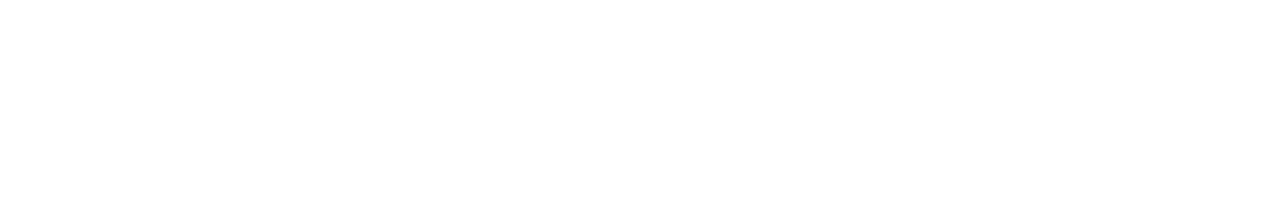
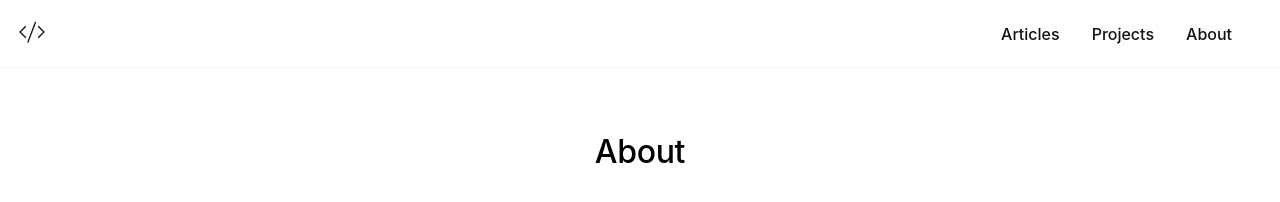
Before and after one commit to braydenk/braydenkilleen.com, a Gatsby site: page /about in a window 1280 px wide. Before the commit this address had no page. Built offline with nearby package versions, Linux system fonts and the light colour scheme; Gatsby itself is replaced by a stand-in of ours.

Commit message:
Project structure

```diff
--- a/src/components/Header.js
+++ b/src/components/Header.js
@@ -1,7 +1,7 @@
-import React from "react"
-import styled from "styled-components"
-import { Link } from "gatsby"
-import logo from "../../static/logo.svg"
+import React from 'react';
+import styled from 'styled-components';
+import { Link } from 'gatsby';
+import logo from '../../static/logo.svg';
 
 const PageHeader = styled.header`
   position: fixed;
@@ -12,42 +12,42 @@ const PageHeader = styled.header`
   background: #fff;
   border-bottom: 1px solid #f4f6f8;
   padding: 1rem;
-`
+`;
 
 const HeaderContainer = styled.div`
   display: flex;
   align-items: center;
   justify-content: space-between;
-`
+`;
 
 const HeaderLogo = styled.img`
   height: 2rem;
   width: 2rem;
-`
+`;
 
-const HeaderNav = styled.nav``
+const HeaderNav = styled.nav``;
 const HeaderNavList = styled.ul`
   margin: 0;
   padding: 0;
   list-style: none;
   display: flex;
-`
+`;
 const HeaderNavListItem = styled.li`
   margin-right: 2rem;
-`
+`;
 
 const HeaderNavListLink = styled(Link)`
   color: #111;
   font-weight: 500;
-  text-decoration: none;
+  text-decoration: ${props => (props.isCurrent ? 'underline' : 'none')};
 
-  :hover {
+  &:hover {
     color: #276ef1;
     text-decoration: none;
   }
-`
+`;
 
-function Header() {
+const Header = () => {
   return (
     <PageHeader>
       <HeaderContainer>
@@ -60,16 +60,16 @@ function Header() {
               <HeaderNavListLink to="/">Articles</HeaderNavListLink>
             </HeaderNavListItem>
             <HeaderNavListItem>
-              <HeaderNavListLink to="/">Projects</HeaderNavListLink>
+              <HeaderNavListLink to="/projects">Projects</HeaderNavListLink>
             </HeaderNavListItem>
             <HeaderNavListItem>
-              <HeaderNavListLink to="/">About</HeaderNavListLink>
+              <HeaderNavListLink to="/about">About</HeaderNavListLink>
             </HeaderNavListItem>
           </HeaderNavList>
         </HeaderNav>
       </HeaderContainer>
     </PageHeader>
-  )
-}
+  );
+};
 
-export default Header
+export default Header;
--- a/src/templates/PageLayout.js
+++ b/src/components/Layout.js
@@ -1,8 +1,7 @@
-import React from "react"
-import Header from "../components/Header"
-import styled from "styled-components"
-
-import { createGlobalStyle } from "styled-components"
+import styled from 'styled-components';
+import React from 'react';
+import { createGlobalStyle } from 'styled-components';
+import Header from './Header';
 
 const GlobalStyle = createGlobalStyle`
   html {
@@ -72,24 +71,22 @@ const GlobalStyle = createGlobalStyle`
     letter-spacing: 0.01em;
     line-height: 1.6;
   }
+`;
 
-`
-
-const ContentContainer = styled.main`
+const Main = styled.main`
   margin-top: 7rem;
   display: flex;
   flex-direction: column;
   justify-content: center;
   align-items: center;
-`
+`;
 
-function PageLayout({ children }) {
-  return (
-    <>
-      <GlobalStyle />
-      <h1>HELLO</h1>
-    </>
-  )
-}
+const Layout = ({ children }) => (
+  <>
+    <GlobalStyle />
+    <Header />
+    <Main>{children}</Main>
+  </>
+);
 
-export default PageLayout
+export default Layout;
--- /dev/null
+++ b/src/pages/about.js
@@ -0,0 +1,11 @@
+import React from 'react';
+import { graphql } from 'gatsby';
+import Layout from '../components/Layout';
+
+export default ({ data }) => {
+  return (
+    <Layout>
+      <h1>About</h1>
+    </Layout>
+  );
+};
--- a/src/templates/post-template.js
+++ b/src/templates/post-template.js
@@ -1,15 +1,14 @@
-import React from "react"
-import PageLayout from "./PageLayout"
-import { graphql } from "gatsby"
-import Post from "../components/Post"
+import React from 'react';
+import { graphql } from 'gatsby';
+import Layout from '../components/Layout';
 
 export default ({ data }) => {
   return (
-    <PageLayout>
-      <Post html={data.markdownRemark.html} />
-    </PageLayout>
-  )
-}
+    <Layout>
+      <div dangerouslySetInnerHTML={{ __html: data.markdownRemark.html }} />
+    </Layout>
+  );
+};
 
 export const query = graphql`
   query($slug: String!) {
@@ -20,4 +19,4 @@ export const query = graphql`
       }
     }
   }
-`
+`;
```
Also changed, not shown: src/pages/index.js (+11 -10 lines), src/pages/projects.js (added, +11 -0 lines), 1 other file.
